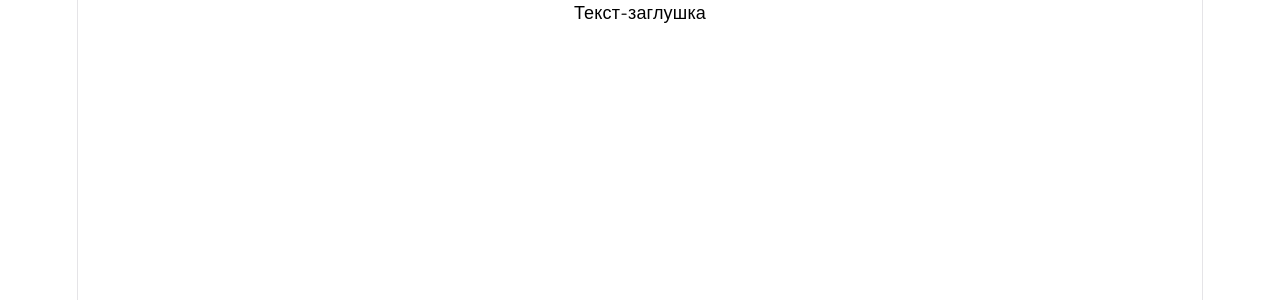
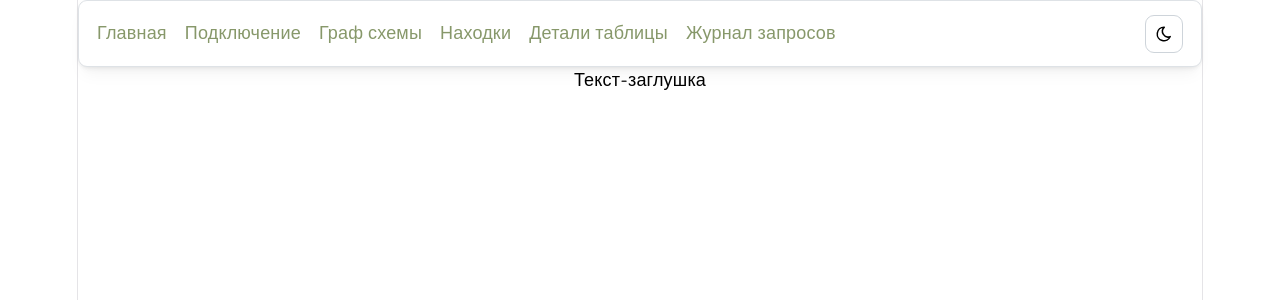
Before and after one commit to sacre1noire/Moshikzu, a React (Vite) app in the folder frontend/: page / in a window 1280 px wide. Shown: the top 300 px of the page. Built offline with nearby package versions, Linux system fonts and the light colour scheme.

Commit message:
feat: add layout with navigation and theme toggle

```diff
--- a/frontend/src/App.tsx
+++ b/frontend/src/App.tsx
@@ -5,17 +5,20 @@ import SchemaGraph from './pages/SchemaGraph'
 import Findings from './pages/Findings'
 import TableDetails from './pages/TableDetails'
 import QueryLog from './pages/QueryLog'
+import Layout from './components/Layout'
 
 function App() {
   return (
     <BrowserRouter>
       <Routes>
-        <Route path="/" element={<Dashboard />} />
-        <Route path="/connection" element={<ConnectionForm />} />
-        <Route path="/schema-graph" element={<SchemaGraph />} />
-        <Route path="/findings" element={<Findings />} />
-        <Route path="/table-details" element={<TableDetails />} />
-        <Route path="/query-log" element={<QueryLog />} />
+        <Route element={<Layout />}>
+          <Route index element={<Dashboard />} />
+          <Route path="connection" element={<ConnectionForm />} />
+          <Route path="schema-graph" element={<SchemaGraph />} />
+          <Route path="findings" element={<Findings />} />
+          <Route path="table-details" element={<TableDetails />} />
+          <Route path="query-log" element={<QueryLog />} />
+        </Route>
       </Routes>
     </BrowserRouter>
   )
--- /dev/null
+++ b/frontend/src/components/Layout.tsx
@@ -0,0 +1,47 @@
+import { Link, Outlet } from 'react-router-dom'
+import { Container, Group, Paper, Anchor } from '@mantine/core'
+import ThemeToggle from './ThemeToggle'
+
+function Layout() {
+    return (
+        <>
+            <Paper shadow="sm" withBorder>
+                <Container size="xl">
+                    <Group justify="space-between" py="sm">
+                        <Group>
+                            <Anchor component={Link} to="/">
+                                Главная
+                            </Anchor>
+
+                            <Anchor component={Link} to="/connection">
+                                Подключение
+                            </Anchor>
+
+                            <Anchor component={Link} to="/schema-graph">
+                                Граф схемы
+                            </Anchor>
+
+                            <Anchor component={Link} to="/findings">
+                                Находки
+                            </Anchor>
+
+                            <Anchor component={Link} to="/table-details">
+                                Детали таблицы
+                            </Anchor>
+
+                            <Anchor component={Link} to="/query-log">
+                                Журнал запросов
+                            </Anchor>
+                        </Group>
+
+                        <ThemeToggle />
+                    </Group>
+                </Container>
+            </Paper>
+
+            <Outlet />
+        </>
+    )
+}
+
+export default Layout
--- /dev/null
+++ b/frontend/src/components/ThemeToggle.tsx
@@ -0,0 +1,20 @@
+import { ActionIcon } from '@mantine/core'
+import { useMantineColorScheme } from '@mantine/core'
+import { IconMoon, IconSun } from '@tabler/icons-react'
+
+function ThemeToggle() {
+    const { colorScheme, toggleColorScheme } = useMantineColorScheme()
+
+    return (
+        <ActionIcon
+            variant="default"
+            size="lg"
+            onClick={() => toggleColorScheme()}
+            aria-label="Переключить тему"
+        >
+            {colorScheme === 'dark' ? <IconSun size={18} /> : <IconMoon size={18} />}
+        </ActionIcon>
+    )
+}
+
+export default ThemeToggle
```
